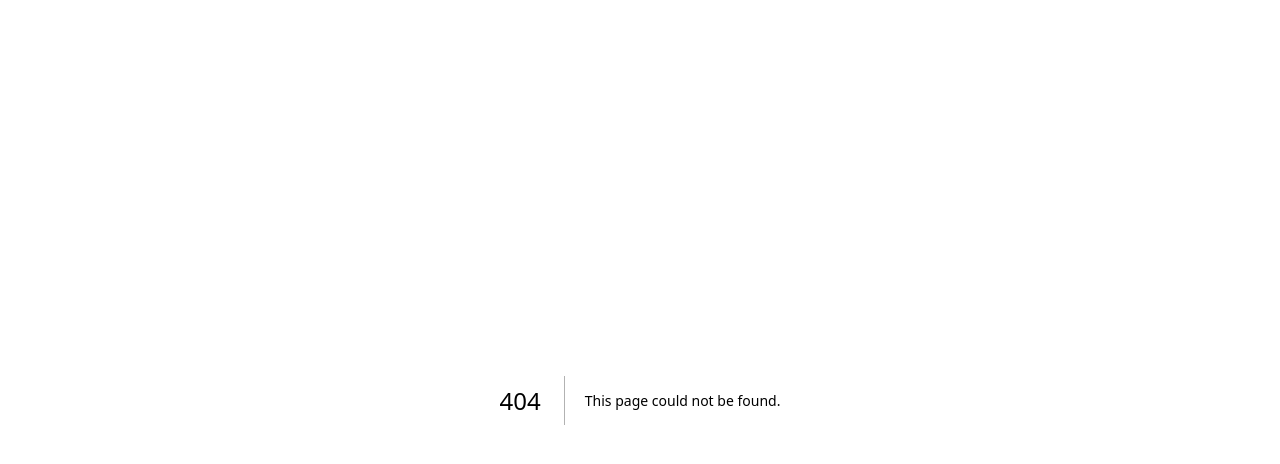
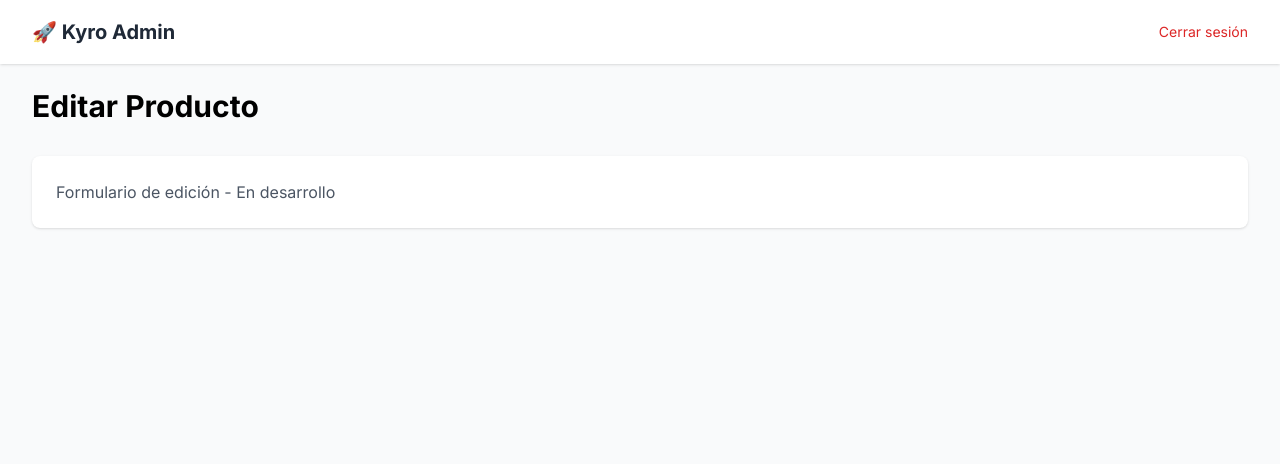
Before and after one commit to DanielPaezR/Kyro, a Next.js app: page /admin/products/1/edit in a window 1280 px wide. Before the commit this address had no page. Shown: the top 464 px of the page. Built offline with nearby package versions, Linux system fonts and the light colour scheme.

Commit message:
Deploy completo a Railway

```diff
--- /dev/null
+++ b/app/admin/products/[id]/edit/page.tsx
@@ -0,0 +1,10 @@
+export default function EditProductPage() {
+  return (
+    <div className="max-w-7xl mx-auto px-4 sm:px-6 lg:px-8">
+      <h1 className="text-3xl font-bold mb-8">Editar Producto</h1>
+      <div className="bg-white shadow rounded-lg p-6">
+        <p className="text-gray-600">Formulario de edición - En desarrollo</p>
+      </div>
+    </div>
+  )
+}
--- /dev/null
+++ b/app/admin/subscriptions/[id]/page.tsx
@@ -0,0 +1,10 @@
+export default function SubscriptionDetailPage() {
+  return (
+    <div className="max-w-7xl mx-auto px-4 sm:px-6 lg:px-8">
+      <h1 className="text-3xl font-bold mb-8">Detalle de Suscripción</h1>
+      <div className="bg-white shadow rounded-lg p-6">
+        <p className="text-gray-600">Página de detalle - En desarrollo</p>
+      </div>
+    </div>
+  )
+}
--- /dev/null
+++ b/app/admin/subscriptions/new/page.tsx
@@ -0,0 +1,10 @@
+export default function NewSubscriptionPage() {
+  return (
+    <div className="max-w-7xl mx-auto px-4 sm:px-6 lg:px-8">
+      <h1 className="text-3xl font-bold mb-8">Nueva Suscripción</h1>
+      <div className="bg-white shadow rounded-lg p-6">
+        <p className="text-gray-600">Formulario de suscripción - En desarrollo</p>
+      </div>
+    </div>
+  )
+}
```
